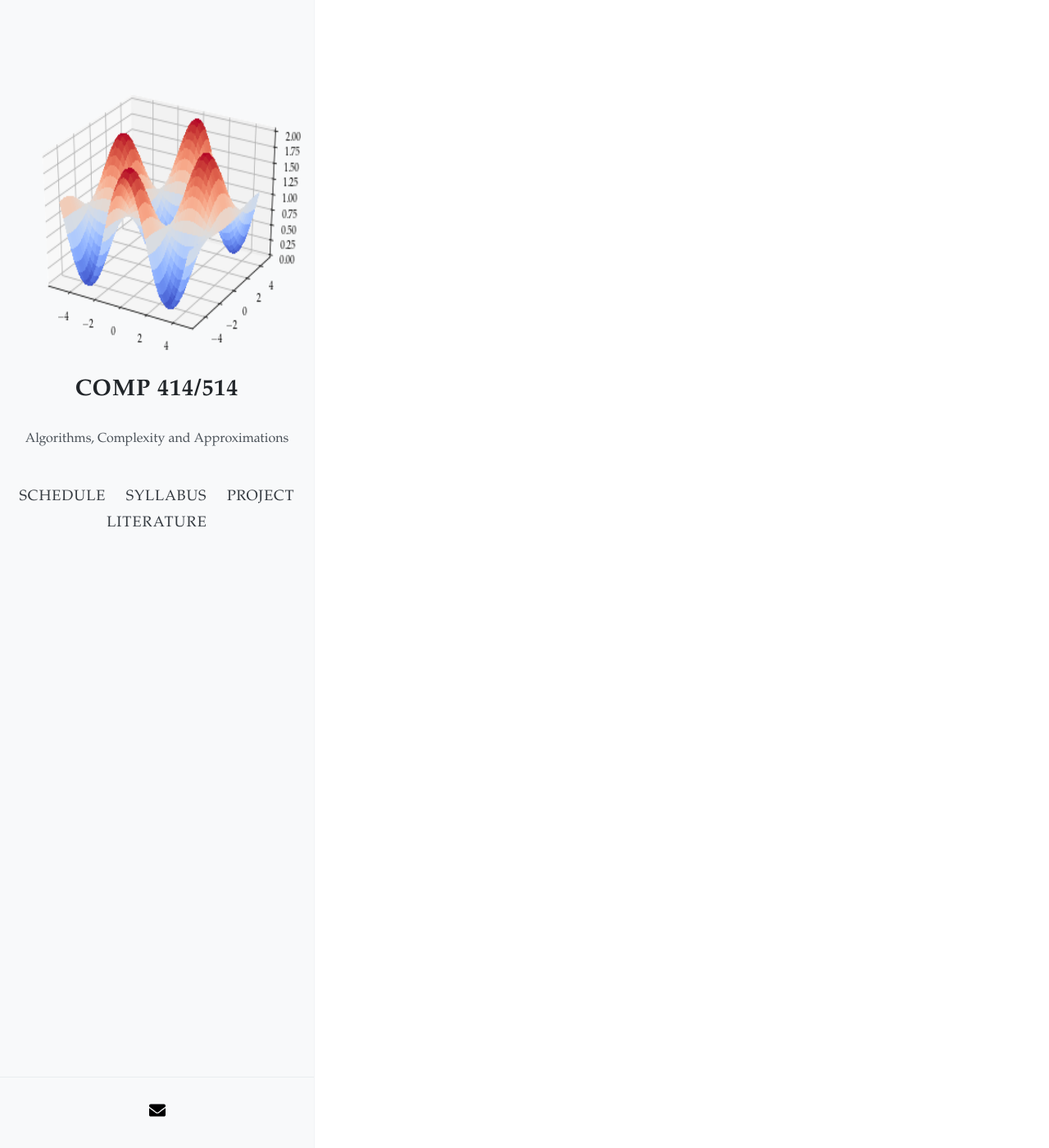
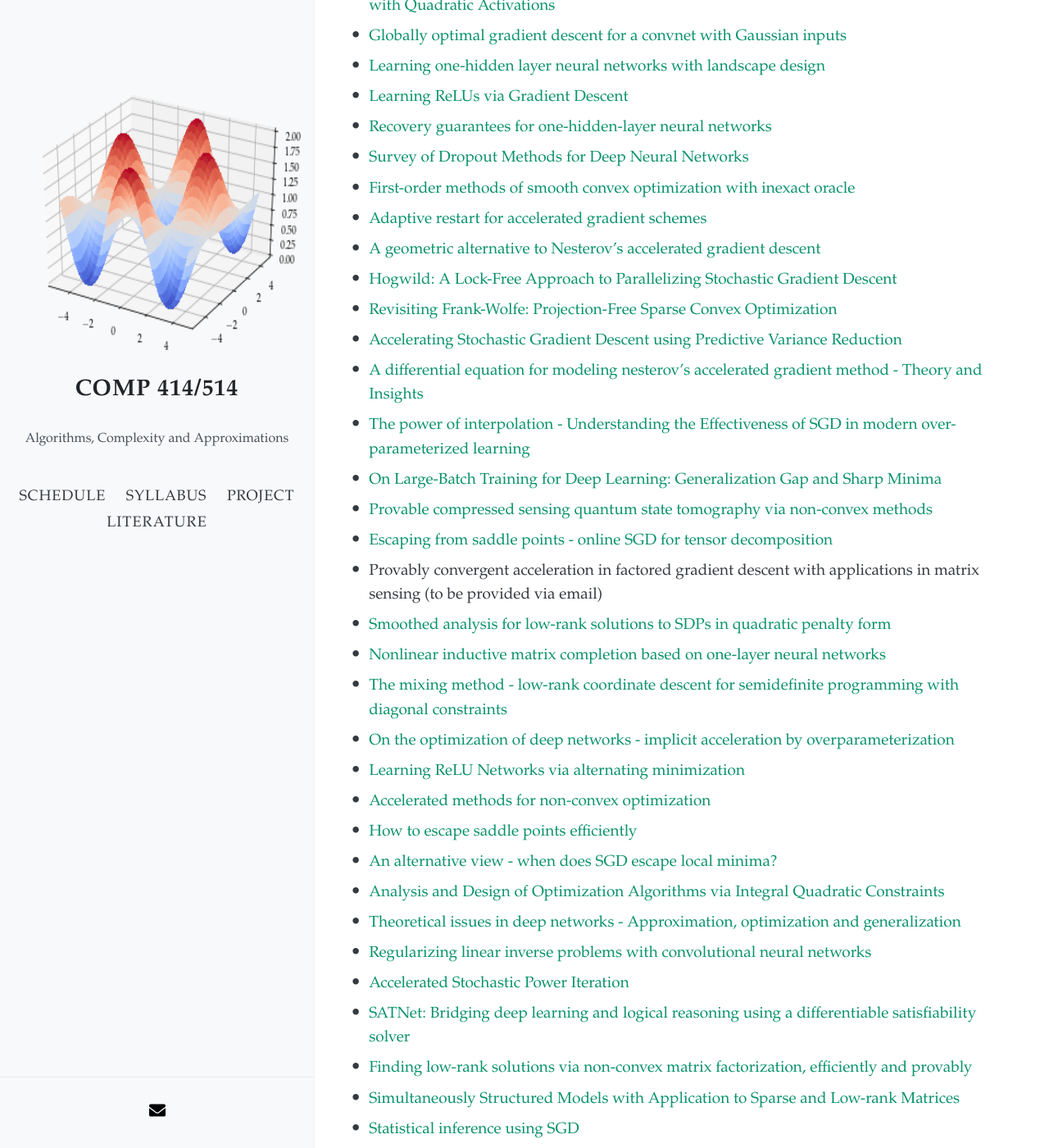
Before and after one commit to akyrillidis/comp414-514, a Jekyll site: the page built from project.md, in a window 1280 px wide and 1400 px high, scrolled down 1306 px. Shown: the whole window at 82% size. Built offline with Jekyll 4.4.1, drawn with Linux system fonts in a browser that asks for light colours; nearby versions of some CDN libraries; some of the changed text lies outside the part shown.

Commit message:
Update project.md

```diff
--- a/project.md
+++ b/project.md
@@ -22,4 +22,45 @@ The course project can be categorized as a literature review, as original resear
 
 ### Suggested list of papers
 
-1.
+- [Practical coresets constructions for machine learning](https://arxiv.org/pdf/1703.06476.pdf)
+- [Near-optimal bounds for phase synchronization](https://arxiv.org/pdf/1703.06605.pdf)
+- [Phase retrieval via Wirtinger Flow: Theory and Algorithms](https://arxiv.org/pdf/1407.1065.pdf)
+- [Online learning of quantum states](https://arxiv.org/pdf/1802.09025.pdf)
+- [Distributed representations of words and phrases and their compositionality](https://papers.nips.cc/paper/5021-distributed-representations-of-words-and-phrases-and-their-compositionality.pdf)
+- [Deep learning via Hessian-free optimization](http://www.cs.toronto.edu/~jmartens/docs/Deep_HessianFree.pdf)
+- [Continual Lifelong Learning with Neural Networks: A Review](https://arxiv.org/pdf/1802.07569.pdf)
+- [Identity matters in deep learning](https://arxiv.org/pdf/1611.04231.pdf)
+- [Algorithmic Regularization in Over-parameterized Matrix Sensing and Neural Networks with Quadratic Activations](https://arxiv.org/pdf/1712.09203.pdf)
+- [Globally optimal gradient descent for a convnet with Gaussian inputs](https://arxiv.org/pdf/1702.07966.pdf)
+- [Learning one-hidden layer neural networks with landscape design](https://arxiv.org/pdf/1711.00501.pdf)
+- [Learning ReLUs via Gradient Descent](https://arxiv.org/pdf/1705.04591.pdf)
+- [Recovery guarantees for one-hidden-layer neural networks](https://arxiv.org/pdf/1706.03175.pdf)
+- [Survey of Dropout Methods for Deep Neural Networks](https://arxiv.org/pdf/1904.13310.pdf)
+- [First-order methods of smooth convex optimization with inexact oracle](http://www.optimization-online.org/DB_FILE/2010/12/2865.pdf)
+- [Adaptive restart for accelerated gradient schemes](https://arxiv.org/pdf/1204.3982.pdf)
+- [A geometric alternative to Nesterov's accelerated gradient descent](https://arxiv.org/pdf/1506.08187.pdf)
+- [Hogwild: A Lock-Free Approach to Parallelizing Stochastic Gradient Descent](https://arxiv.org/pdf/1106.5730.pdf)
+- [Revisiting Frank-Wolfe: Projection-Free Sparse Convex Optimization](http://m8j.net/math/revisited-FW.pdf)
+- [Accelerating Stochastic Gradient Descent using Predictive Variance Reduction](https://papers.nips.cc/paper/4937-accelerating-stochastic-gradient-descent-using-predictive-variance-reduction.pdf)
+- [A differential equation for modeling nesterov's accelerated gradient method - Theory and Insights](http://jmlr.org/papers/volume17/15-084/15-084.pdf)
+- [The power of interpolation - Understanding the Effectiveness of SGD in modern over-parameterized learning](https://arxiv.org/pdf/1712.06559.pdf)
+- [On Large-Batch Training for Deep Learning: Generalization Gap and Sharp Minima](https://arxiv.org/pdf/1609.04836.pdf)
+- [Provable compressed sensing quantum state tomography via non-convex methods](https://www.nature.com/articles/s41534-018-0080-4.pdf)
+- [Escaping from saddle points - online SGD for tensor decomposition](https://arxiv.org/pdf/1503.02101.pdf)
+- Provably convergent acceleration in factored gradient descent with applications in matrix sensing (to be provided via email)
+- [Smoothed analysis for low-rank solutions to SDPs in quadratic penalty form](https://arxiv.org/pdf/1803.00186.pdf)
+- [Nonlinear inductive matrix completion based on one-layer neural networks](https://arxiv.org/pdf/1805.10477.pdf)
+- [The mixing method - low-rank coordinate descent for semidefinite programming with diagonal constraints](https://arxiv.org/pdf/1706.00476.pdf)
+- [On the optimization of deep networks - implicit acceleration by overparameterization](https://arxiv.org/pdf/1802.06509.pdf)
+- [Learning ReLU Networks via alternating minimization](https://arxiv.org/pdf/1806.07863.pdf)
+- [Accelerated methods for non-convex optimization](https://arxiv.org/pdf/1611.00756.pdf)
+- [How to escape saddle points efficiently](https://arxiv.org/pdf/1703.00887.pdf)
+- [An alternative view - when does SGD escape local minima?](https://arxiv.org/pdf/1802.06175.pdf)
+- [Analysis and Design of Optimization Algorithms via Integral Quadratic Constraints](https://arxiv.org/pdf/1408.3595.pdf)
+- [Theoretical issues in deep networks - Approximation, optimization and generalization](https://arxiv.org/pdf/1908.09375.pdf)
+- [Regularizing linear inverse problems with convolutional neural networks](https://arxiv.org/pdf/1907.03100.pdf)
+- [Accelerated Stochastic Power Iteration](https://arxiv.org/pdf/1707.02670.pdf)
+- [SATNet: Bridging deep learning and logical reasoning using a differentiable satisfiability solver](https://arxiv.org/pdf/1905.12149.pdf)
+- [Finding low-rank solutions via non-convex matrix factorization, efficiently and provably](https://arxiv.org/pdf/1606.03168.pdf)
+- [Simultaneously Structured Models with Application to Sparse and Low-rank Matrices](https://arxiv.org/pdf/1212.3753.pdf)
+- [Statistical inference using SGD](https://arxiv.org/pdf/1705.07477.pdf)
```
